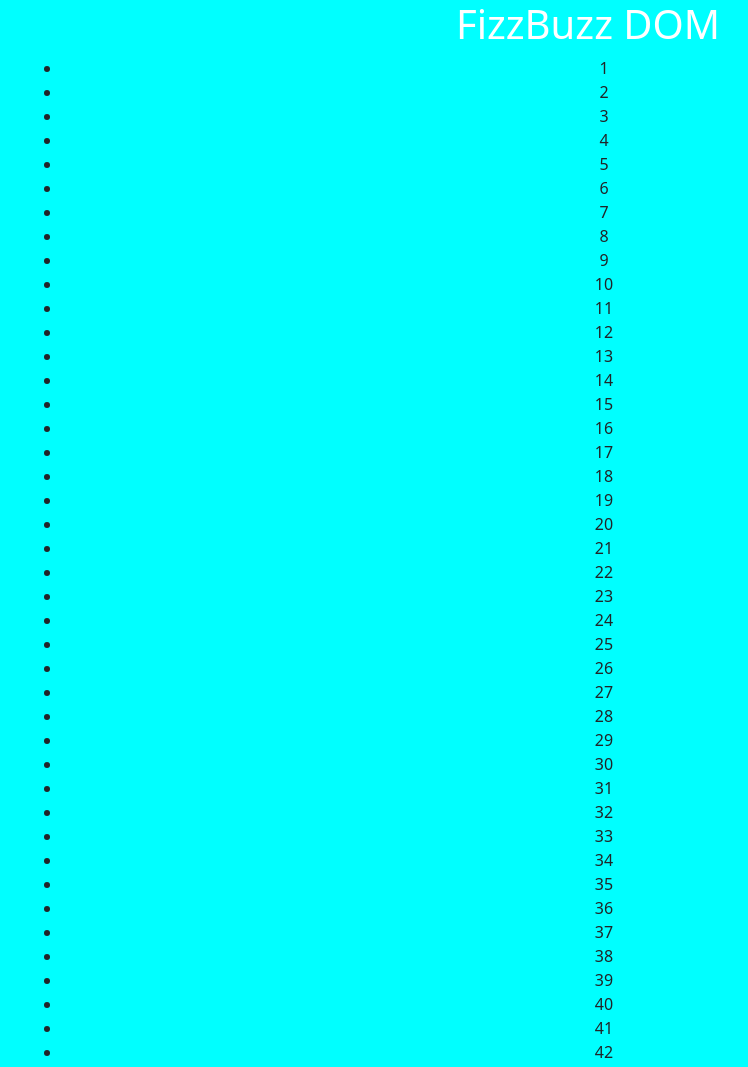
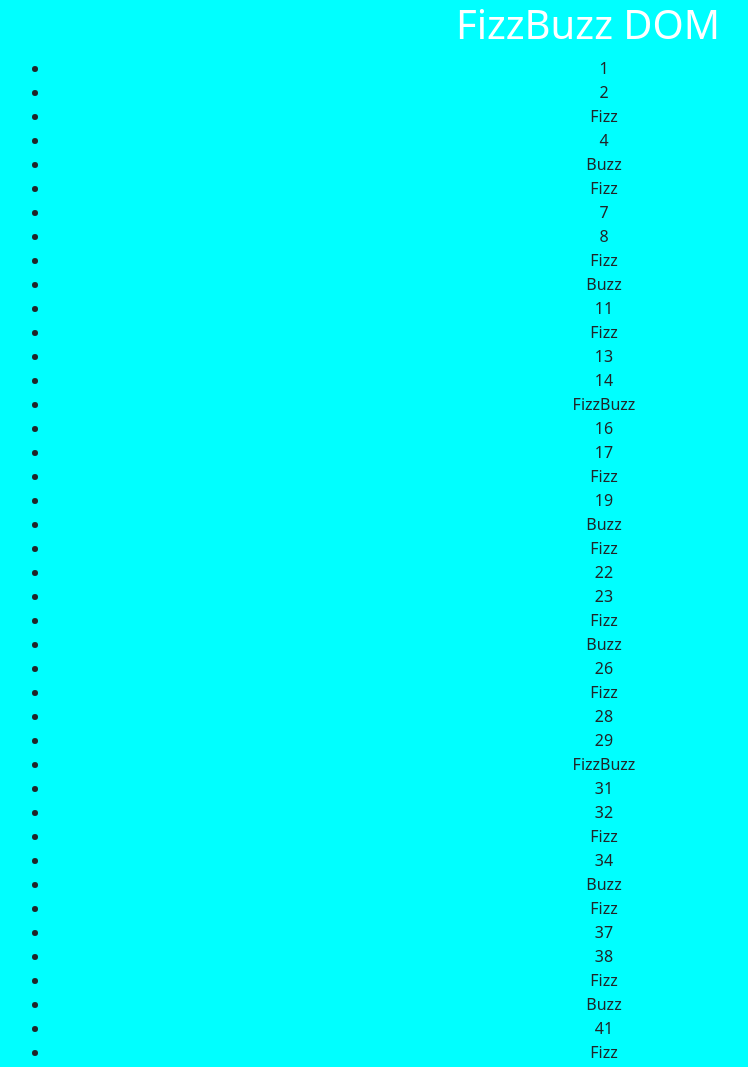
Before and after one commit to macchiagabriele13/js-fizzbuzz, a plain HTML site: page index.html in a window 1280 px wide. Shown: the top 1067 px of the page, without its empty margins (52-800 px from the left). Drawn offline with nearby package versions, Linux system fonts and the light colour scheme.

Commit message:
aggiunta classe a li

```diff
--- a/assets/js/main.js
+++ b/assets/js/main.js
@@ -5,34 +5,67 @@
 const listEl = document.querySelector("ul")
 for (let numberList = 1; numberList < 101; numberList++){
     console.log(numberList);
+
     /* Creaiamo un list item utilizzando document.createElement */
 
-    const li = document.createElement("li")
+    const li = document.createElement("li");
 
     /* Appendo al list item la variabile i  */
-    li.append(numberList)
+    li.append(numberList);
+
+    //const li = `<li class="abc">${numberList}</li>`;
 
     /* Appendo il list item all' listEl */
-    listEl.append(li)
+    listEl.append(li);
+
+
+    if (numberList % 15 == 0) {
+        li.innerHTML = ("FizzBuzz")
+        li.className = "FizzBuzz"
+      console.log("FizzBuzz");
+    } else if (numberList % 3 == 0) {
+        li.innerHTML = ("Fizz")
+        li.className = "Fizz"
+      console.log("Fizz");
+    } else if (numberList % 5 == 0) {
+        li.innerHTML = ("Buzz")
+        li.className = "Buzz"
+      console.log("Buzz");
+    } else {
+        li.innerHTML = numberList
+        li.className = "number"
+        console.log(numberList);
+    }
+
+
+
 }
 
 
 /* ma che per i multipli di 3 stampi “Fizz” al posto del numero
 e per i multipli di 5 stampi “Buzz”. */
 
-for (let numberList = 1; numberList < 101; numberList++){
-    if (numberList % 15 == 0) console.log("FizzBuzz");
-    else if (numberList % 3 == 0) console.log("Fizz");
-    else if (numberList % 5 == 0) console.log("Buzz");
-    else console.log(numberList);
-}
+/* for (let numberList = 1; numberList < 101; numberList++){
+
+    if (numberList % 15 == 0) {
+        li.innerHTML = ("")
+      console.log("FizzBuzz");
+    } else if (numberList % 3 == 0) {
+      console.log("Fizz");
+    } else if (numberList % 5 == 0) {
+      console.log("Buzz");
+    } else {
+        console.log(numberList);
+    }
+
+} */
 
 
 /* Per i numeri che sono sia multipli di 3 che di 5 stampi “FizzBuzz”. */
 
 /* for (let numberList = 1; numberList < 101; numberList++){
 
-    if (numberList % 15 == 0); console.log("FizzBuzz");
+    if (numberList % 15 == 0) console.log("FizzBuzz");
 
     else if (numberList % 3 == 0) console.log("Fizz");
 
--- a/index.html
+++ b/index.html
@@ -17,7 +17,7 @@
 <body>
   <div class="container text-center">
       <h1 class="text-white ">FizzBuzz DOM</h1>
-      <ul></ul>
+      <ul class="row"></ul>
   </div>
 
 
```
